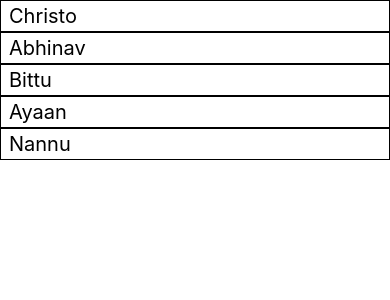
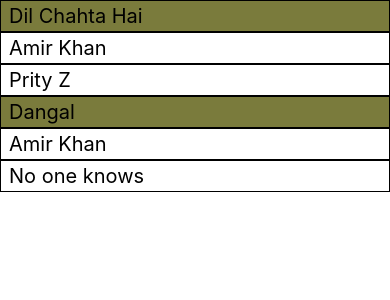
Before and after one commit to christo-kumar/React-Native, a React Native app in the folder helloearth/: screen / in a window 390 px wide. Shown: the top 300 px of the page. Built offline with nearby package versions, Linux system fonts and the light colour scheme.

Commit message:
Section list.

```diff
--- a/helloearth/App.js
+++ b/helloearth/App.js
@@ -21,6 +21,7 @@
 import { FlexHello } from './components/FlexHello';
 import { ListHello } from './components/ListHello';
 import { FlatListHello } from './components/FlatListHello';
+import { SectionListHello } from './components/SectionListHello';
 
 
 const App = () => {
@@ -30,7 +31,7 @@
     //   <StylesHello />
     // </View>
     //<FlexHello />
-    <FlatListHello />
+    <SectionListHello />
   );
 };
 
--- a/helloearth/components/ListHello.js
+++ b/helloearth/components/ListHello.js
@@ -18,7 +18,7 @@
         marginTop: 3,
         marginLeft: 8,
 
-    }
+    },
 });
 
 export const ListHello = () => {
@@ -37,7 +37,7 @@
         setRefresh(true);
         setItem([...items, { key: 6, name: 'Mamma' }]);
         setRefresh(false);
-    }
+    };
 
     return (
         <SafeAreaView style={styles.container}>
--- /dev/null
+++ b/helloearth/components/SectionListHello.js
@@ -0,0 +1,79 @@
+/* eslint-disable react/self-closing-comp */
+/* eslint-disable prettier/prettier */
+import React, { useState } from 'react';
+import { StyleSheet, View, Text, SafeAreaView, RefreshControl, FlatList, SectionList } from 'react-native';
+
+const styles = StyleSheet.create({
+    container: {
+        flex: 1,
+        justifyContent: 'flex-start',
+        alignItems: 'stretch',
+    },
+    cell: {
+        borderWidth: 0.5,
+    },
+    text: {
+        fontSize: 20,
+        marginBottom: 3,
+        marginTop: 3,
+        marginLeft: 8,
+    },
+    header: {
+        backgroundColor: '#7A7B3C',
+        borderWidth: 0.5,
+    }
+});
+
+export const SectionListHello = () => {
+
+    const [items, setItem] = useState([
+        { name: 'Christo' },
+        { name: 'Abhinav' },
+        { name: 'Bittu' },
+        { name: 'Ayaan' },
+        { name: 'Nannu' },
+    ]);
+
+    const DATA = [
+        { title: 'Dil Chahta Hai', data: ['Amir Khan', 'Prity Z'] },
+        { title: 'Dangal', data: ['Amir Khan', 'No one knows'] },
+    ];
+
+    const [refresh, setRefresh] = useState(false);
+
+    const onRefresh = () => {
+        setRefresh(true);
+        setItem([...items, { name: 'Mamma' }]);
+        setRefresh(false);
+    };
+
+    const renderCell = (item) => {
+        return (
+            <View style={styles.cell} >
+                <Text style={styles.text}>{item}</Text>
+            </View>
+        );
+    };
+
+    const renderHeader = (section) => {
+        return (
+            <View style={styles.header} >
+                <Text style={styles.text}>{section.title}</Text>
+            </View>
+        );
+    };
+
+    return (
+        <SafeAreaView style={styles.container}>
+            <SectionList
+                sections={DATA}
+                renderItem={({ item }) => (
+                    renderCell(item)
+                )}
+                renderSectionHeader={({ section }) => (
+                    renderHeader(section)
+                )}
+            />
+        </SafeAreaView>
+    );
+}
```
